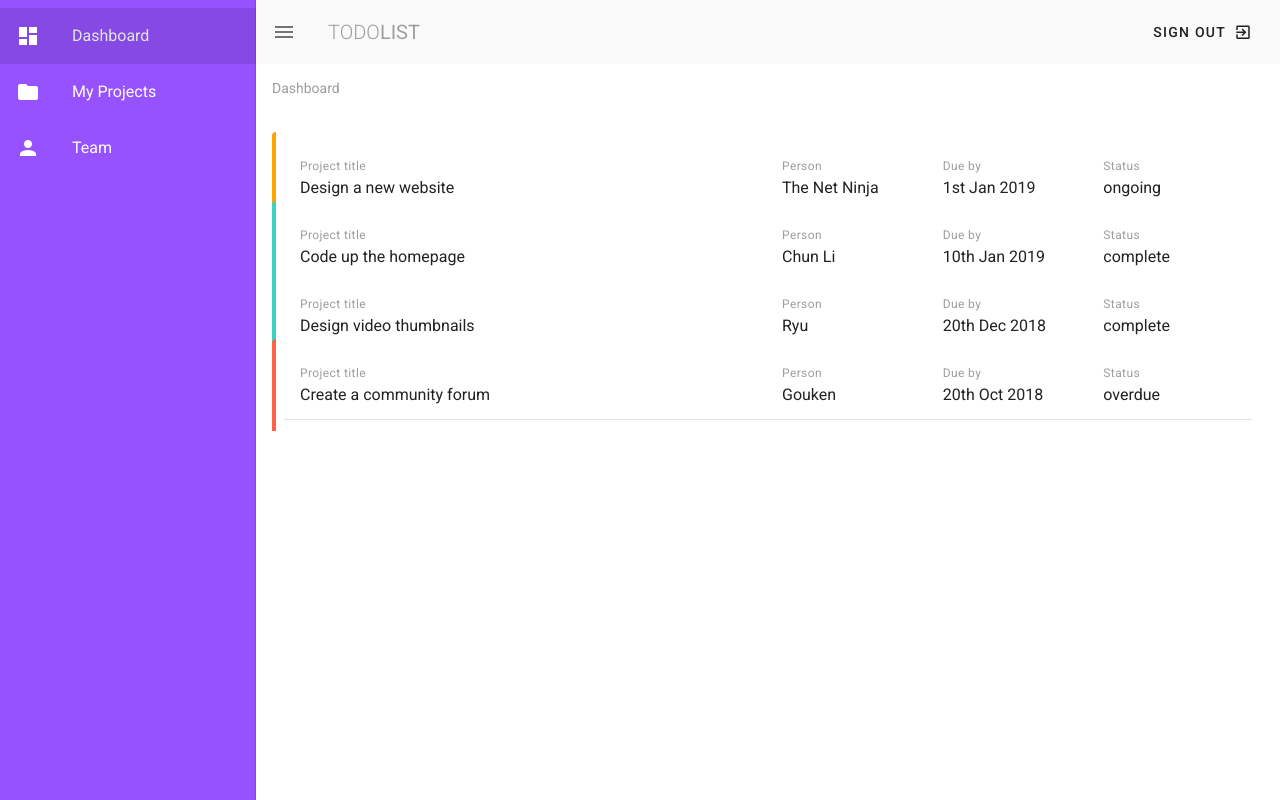
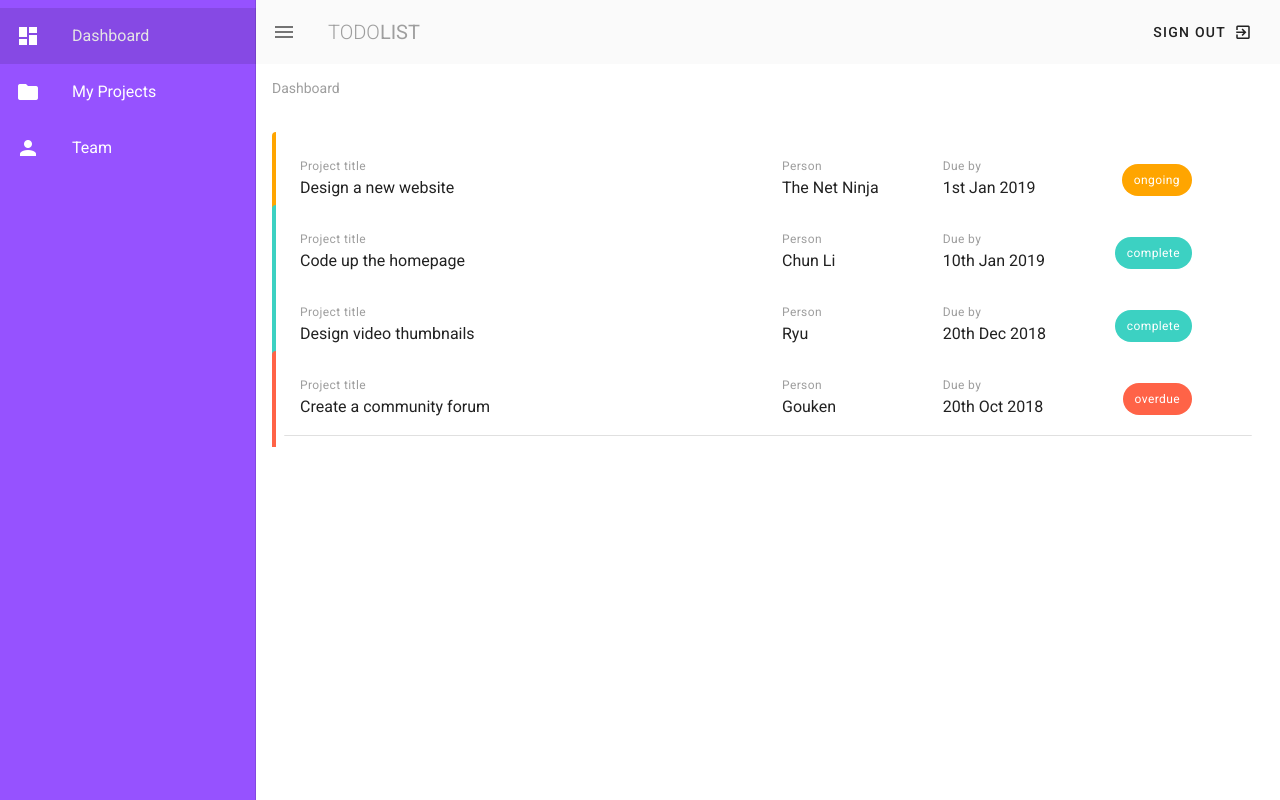
Before and after one commit to Mantasbl/Todo-vuejs, a Vue app: page / in a window 1280 px wide. Built offline with nearby package versions, Linux system fonts and the light colour scheme.

Commit message:
Added status chips

```diff
--- a/src/views/Dashboard.vue
+++ b/src/views/Dashboard.vue
@@ -17,9 +17,12 @@
                <div class="caption grey--text">Due by</div>
                <div>{{project.due}}</div>
              </v-col>
-             <v-col cols="2" sm="4" md="2">
-               <div class="caption grey--text">Status</div>
-               <div>{{project.status}}</div>
+             <v-col cols="4" sm="4" md="2">
+               <div class="text-right pr-12">
+                 <v-chip :class="`${project.status} white--text caption my-2 v-chip-active`">
+                   {{project.status}}
+                 </v-chip>
+               </div>
              </v-col>
           </v-row>
           <v-divider></v-divider>
@@ -44,6 +47,9 @@ export default {
 </script>
 
 <style>
+  .v-card{
+    word-break:normal;
+  }
   .project.complete {
     border-left: 4px solid #3cd1c2;
   }
@@ -53,4 +59,13 @@ export default {
   .project.overdue {
     border-left: 4px solid tomato;
   }
+  .v-chip.complete.v-chip:not(.v-chip--active) {
+    background: #3cd1c2;
+  }
+  .v-chip.ongoing.v-chip:not(.v-chip--active) {
+    background: orange;
+  }
+  .v-chip.overdue.v-chip:not(.v-chip--active) {
+    background: tomato;
+  }
 </style>
```
